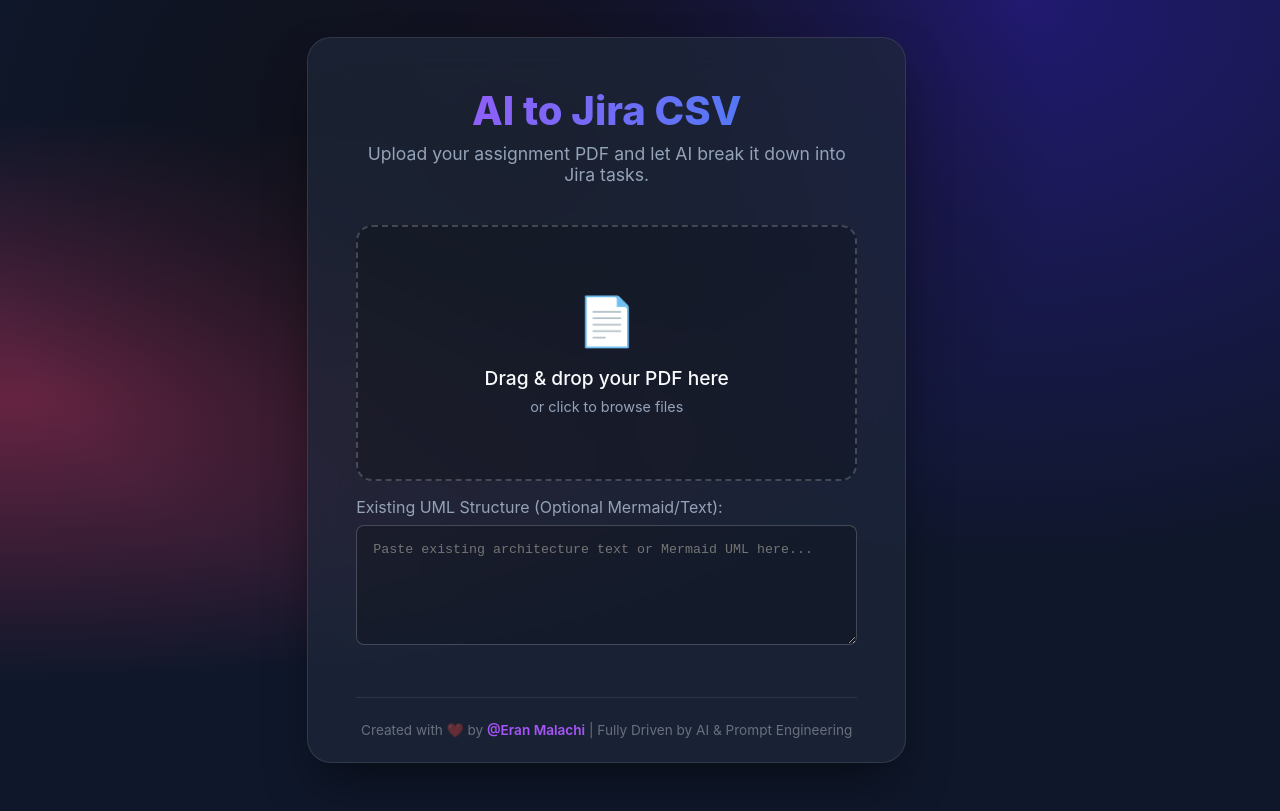
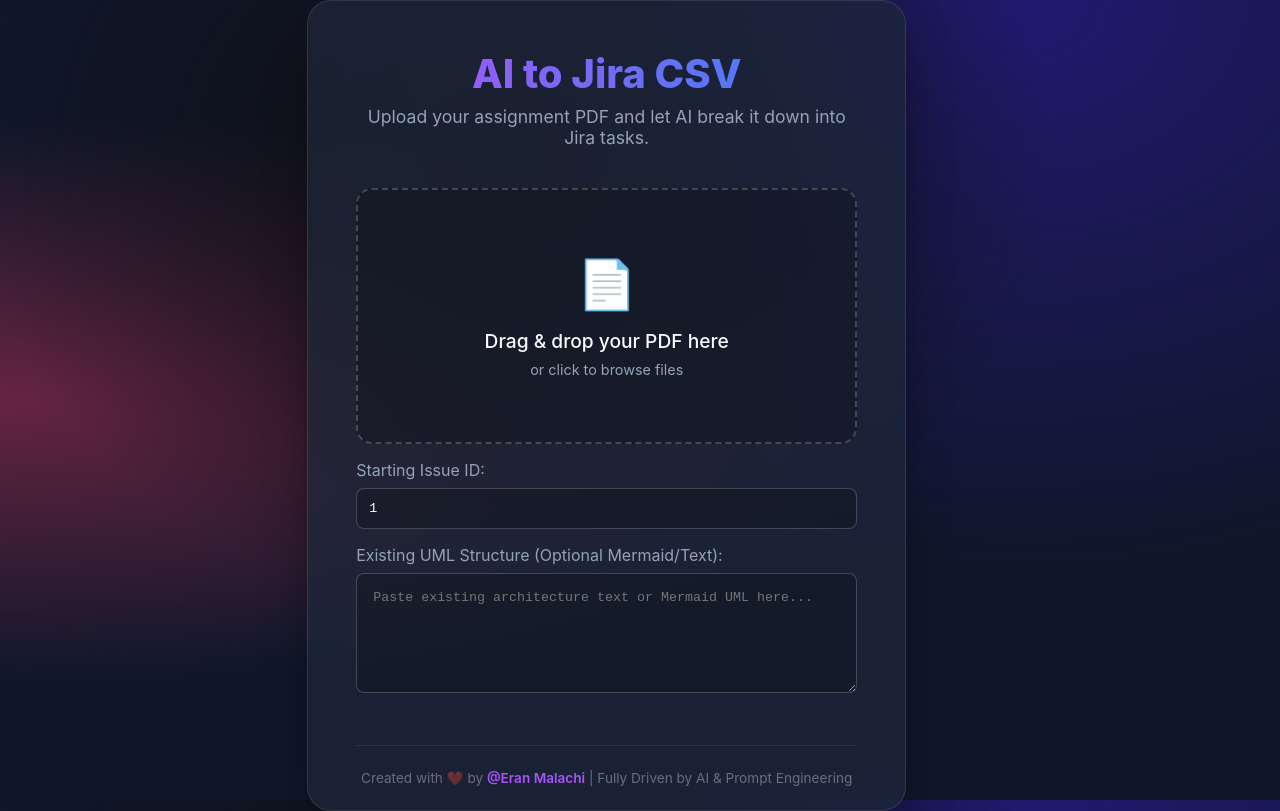
Before and after one commit to eranmal/AI-TO-JIRA, a React (Vite) app in the folder frontend/: page / in a window 1280 px wide. Built offline with nearby package versions, Linux system fonts and the light colour scheme.

Commit message:
feat: implement PDF-to-Jira CSV conversion tool using Gemini AI with custom sequence starting IDs and architecture context integration.

```diff
--- a/frontend/src/App.jsx
+++ b/frontend/src/App.jsx
@@ -5,6 +5,7 @@
 function App() {
   const [file, setFile] = useState(null);
   const [umlText, setUmlText] = useState('');
+  const [startId, setStartId] = useState(1);
   const [isDragging, setIsDragging] = useState(false);
   const [isProcessing, setIsProcessing] = useState(false);
   const [error, setError] = useState(null);
@@ -63,7 +64,8 @@
       const response = await axios.post('https://ai-to-jira.onrender.com/api/generate-jira-tasks', formData, {
         responseType: 'blob',
         headers: {
-          'x-uml-context': encodeURIComponent(umlText.trim())
+          'x-uml-context': encodeURIComponent(umlText.trim()),
+          'x-start-id': startId
         }
       });
 
@@ -107,6 +109,26 @@
 
       <div style={{ width: '100%', marginTop: '1rem', textAlign: 'left' }}>
         <label style={{ display: 'block', marginBottom: '0.5rem', color: 'var(--text-muted)' }}>
+          Starting Issue ID:
+        </label>
+        <input
+          type="number"
+          min="1"
+          value={startId}
+          onChange={(e) => setStartId(e.target.value)}
+          style={{
+            width: '100%',
+            padding: '0.75rem',
+            borderRadius: '8px',
+            background: 'rgba(0,0,0,0.2)',
+            border: '1px solid rgba(255,255,255,0.2)',
+            color: 'var(--text)',
+            fontFamily: 'monospace',
+            marginBottom: '1rem'
+          }}
+        />
+
+        <label style={{ display: 'block', marginBottom: '0.5rem', color: 'var(--text-muted)' }}>
           Existing UML Structure (Optional Mermaid/Text):
         </label>
         <textarea
@@ -136,7 +158,7 @@
           {isProcessing ? (
             <>
               <div className="spinner"></div>
-              <p>Analyzing assignment and generating tasks...</p>
+              <p>Analyzing assignment and generating tasks starting from ID {startId}...</p>
             </>
           ) : (
             <div style={{ display: 'flex', gap: '1rem' }}>
@@ -159,7 +181,7 @@
         <div className="file-info">
           <div className="upload-icon">✅</div>
           <div className="upload-text">Success! Your CSV is ready.</div>
-          <p className="upload-subtext">You can now import this file directly into Jira.</p>
+          <p className="upload-subtext">You can now import this file directly into Jira. IDs start from {startId}.</p>
           <div style={{ display: 'flex', gap: '1rem', marginTop: '1rem' }}>
             <a
               href={downloadUrl}
--- a/frontend/src/index.css
+++ b/frontend/src/index.css
@@ -93,6 +93,12 @@
   border-color: var(--primary);
   background: rgba(99, 102, 241, 0.1);
   transform: scale(1.02);
+}
+
+textarea:focus, input[type="number"]:focus {
+  outline: none;
+  border-color: var(--primary) !important;
+  box-shadow: 0 0 0 3px rgba(99, 102, 241, 0.2);
 }
 
 .upload-icon {
```
Also changed, not shown: 1 other file (tests, documents, lock files or other folders).
